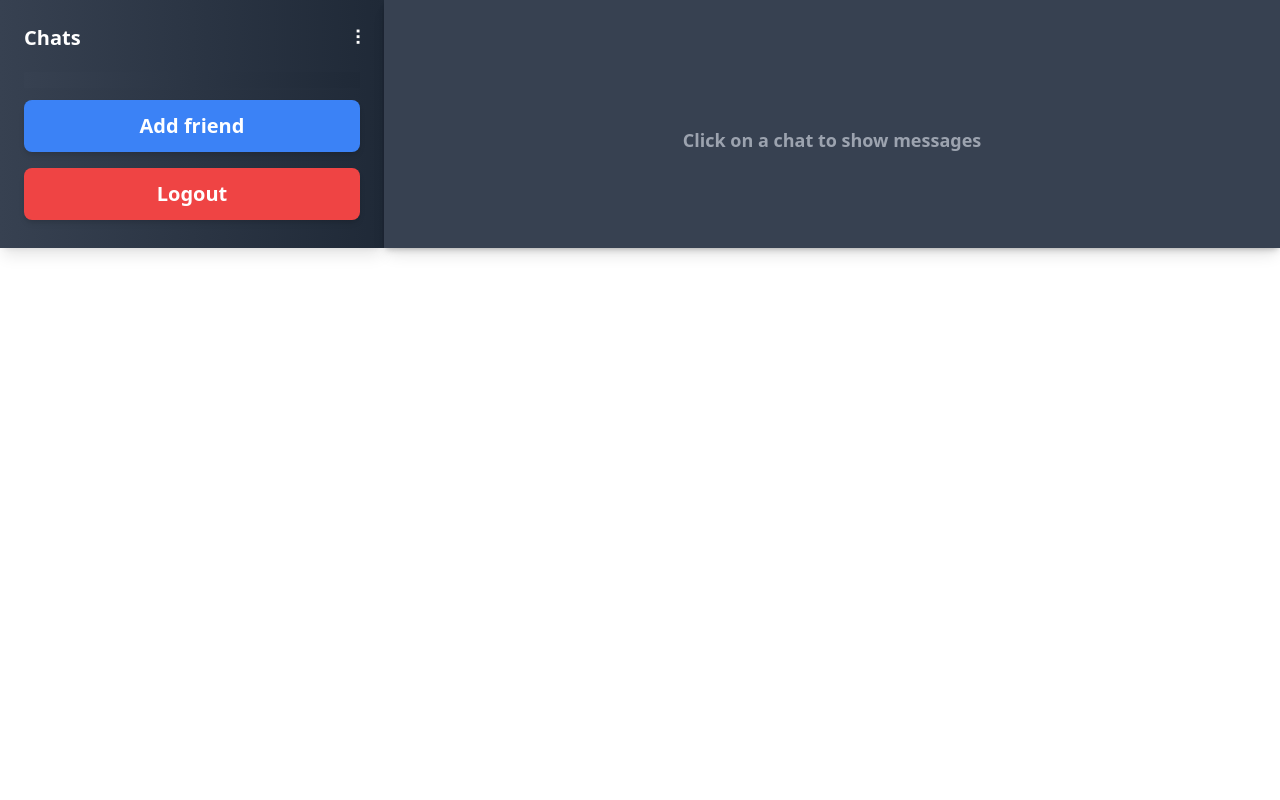
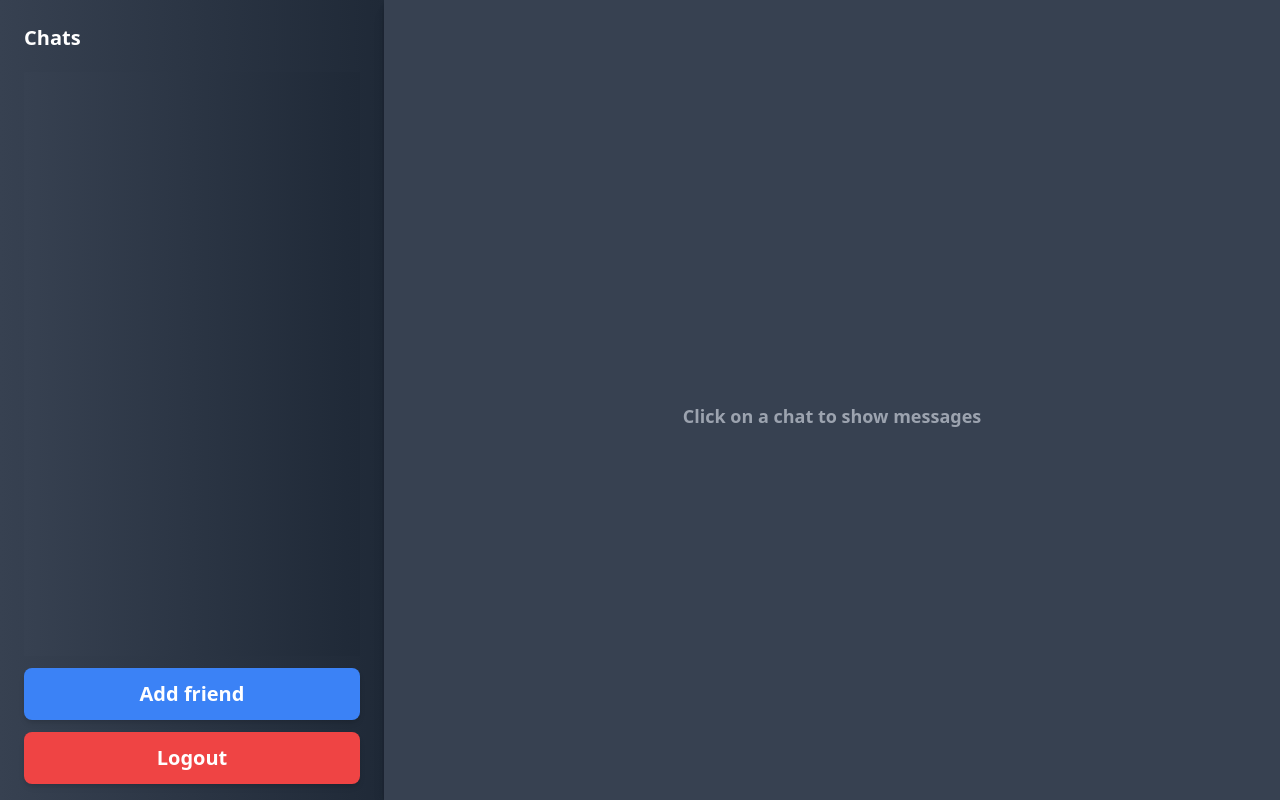
Before and after one commit to BrokenTime9/chatApp, a React (Create React App) app: page /dashboard in a window 1280 px wide. Built offline with nearby package versions, Linux system fonts and the light colour scheme; no server answers.

Commit message:
scroll fix 3

```diff
--- a/src/components/dashboard/index.jsx
+++ b/src/components/dashboard/index.jsx
@@ -67,10 +67,10 @@
       <IdContext.Provider value={{ chatId, setChatId }}>
         <WsContext.Provider value={{ ws, setWs }}>
           {show ? (
-						<div className="flex max-h-[100dvh] w-screen">
+            <div className="flex min-h-[100dvh] max-h-[100dvh] w-screen">
               {isChatVisible ? (
                 <div
-									className="bg-gradient-to-r from-gray-700 to-gray-800 text-white p-6 flex-col justify-between shadow-lg"
+                  className="bg-gradient-to-r from-gray-700 to-gray-800 text-white p-6 pb-4 flex-col justify-between shadow-lg"
                   style={{
                     width: isMobile
                       ? !chatId.length > 0
@@ -86,7 +86,7 @@
                 >
                   <div className="flex flex-row text-xl font-semibold mb-5 justify-between">
                     <h1>Chats</h1>
-										<h1>⫶</h1>
+                    <h1 className="text-blue-500">{user}</h1>
                   </div>
                   <ShowChats addF={isFormVisible} />
                   <div
@@ -98,7 +98,7 @@
 
                   <div
                     onClick={handleLogOut}
-										className="p-3 mt-3 mb-1 bg-red-500 text-white rounded-lg shadow-md hover:bg-red-600 cursor-pointer text-center text-xl font-semibold"
+                    className="p-3 mt-2 bg-red-500 text-white rounded-lg shadow-md hover:bg-red-600 cursor-pointer text-center text-xl font-semibold"
                   >
                     Logout
                   </div>
--- a/src/components/dashboard/showChat/chatHeader/ChatHeader.jsx
+++ b/src/components/dashboard/showChat/chatHeader/ChatHeader.jsx
@@ -26,14 +26,15 @@
   useEffect(oppUserSetter, [chatId, user]);
 
   return (
-    <div className="h-18 bg-gray-800 text-white flex items-center p-4 font-semibold text-xl shadow-md">
+    <div className="h-18 bg-gray-800 text-white flex justify-between p-4 font-semibold text-xl shadow-md">
       {oppUser && (
-        <h1
-          className="self-center cursor-pointer hover:text-blue-500 transition duration-200"
-          onClick={visible}
-        >
-          {mobile ? "< " : ""}
+        <h1 className="self-center cursor-pointer hover:text-blue-500 transition duration-200">
           {oppUser}
+        </h1>
+      )}
+      {mobile && (
+        <h1 className="text-red-500" onClick={visible}>
+          &#x2715;
         </h1>
       )}
     </div>
```
Lines whose indentation alone changed are shown as unchanged.
